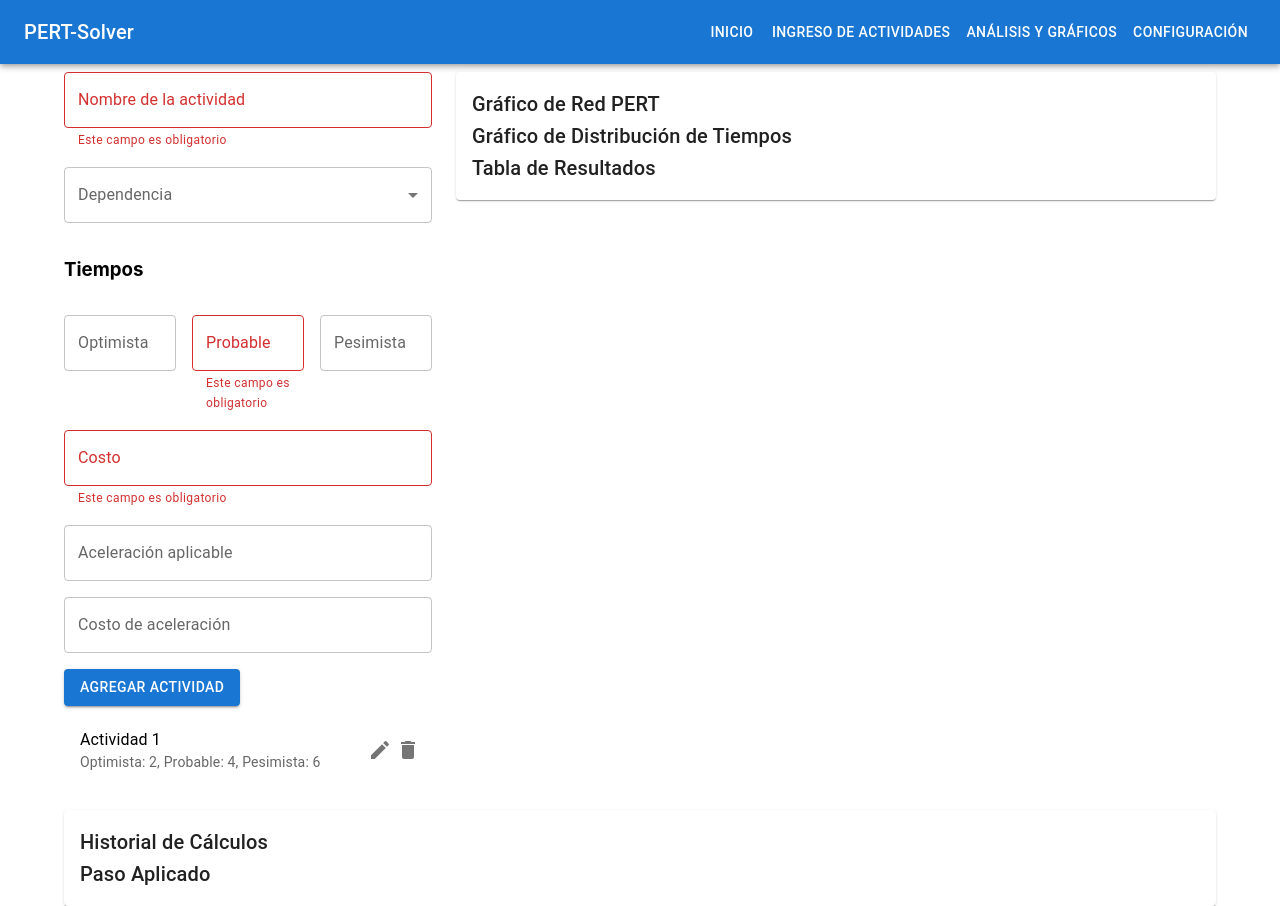
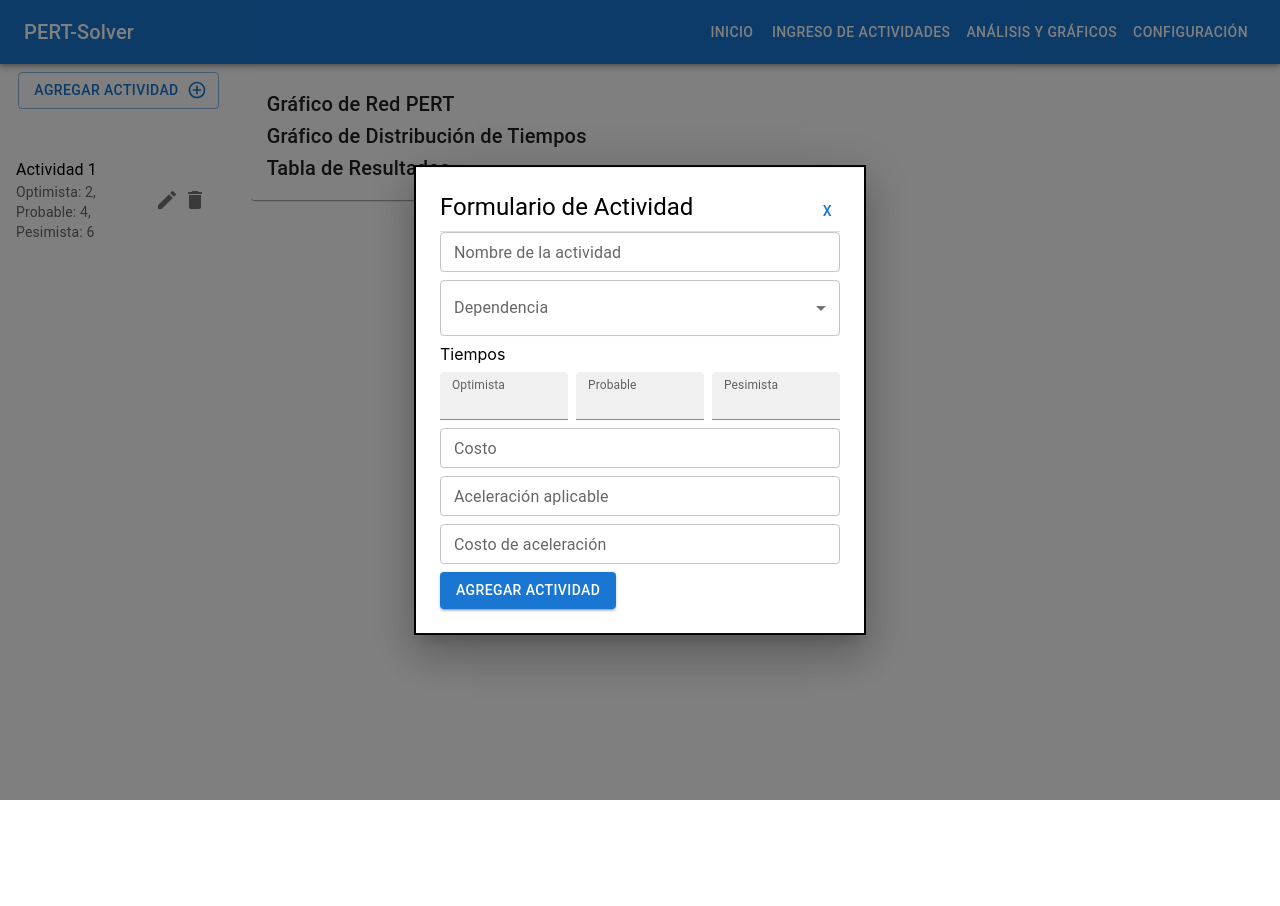
Before and after one commit to jctrejosi/PERT-Solver, a React (Vite) app in the folder Frontend/: page / in a window 1280 px wide. Both pictures are taken after a click on the button "AGREGAR ACTIVIDAD". After the commit the page ends 800 px from the top, so only its background shows below. Built offline with nearby package versions, Linux system fonts and the light colour scheme.

Commit message:
Fix form to modal

```diff
--- a/Frontend/src/App.tsx
+++ b/Frontend/src/App.tsx
@@ -1,26 +1,37 @@
 import { AppContainer } from "./styles/AppStyles";
-import { Container, Grid } from "@mui/material";
+import { Container } from "@mui/material";
+import Grid2 from "@mui/material/Grid2"; // Grid2 is the new component
 import { Navbar } from "./components/Navbar";
 import { ActivityForm } from "./components/ActivityForm";
 import { ActivityList } from "./components/ActivityList";
 import { ReportsPanel } from "./components/ReportsPanel";
-import { ProgressSection } from "./components/ProgressSection";
 
 export function App() {
   return (
     <AppContainer>
       <Navbar />
-      <Container>
-        <Grid container spacing={3}>
-          <Grid item xs={12} md={4}>
+      <Container maxWidth="xl" style={{ flex: 1, display: "flex", padding: 0 }}>
+        <Grid2 container spacing={2} style={{ height: "100%" }}>
+          <Grid2
+            sx={{
+              height: "100%",
+              overflowY: "auto",
+              pr: 2,
+              flex: 1,
+              maxWidth: "20rem",
+              display: "flex",
+              flexDirection: "column",
+            }}
+          >
             <ActivityForm />
             <ActivityList />
-          </Grid>
-          <Grid item xs={12} md={8}>
+          </Grid2>
+          <Grid2
+            sx={{ height: "calc(100% - 1rem)", overflowY: "auto", flex: 2 }}
+          >
             <ReportsPanel />
-          </Grid>
-        </Grid>
-        <ProgressSection />
+          </Grid2>
+        </Grid2>
       </Container>
     </AppContainer>
   );
--- a/Frontend/src/components/ActivityForm.tsx
+++ b/Frontend/src/components/ActivityForm.tsx
@@ -6,8 +6,13 @@ import {
   Select,
   InputLabel,
   FormControl,
+  Typography,
+  Divider,
+  Modal,
+  Box,
 } from "@mui/material";
 import Grid from "@mui/material/Grid2";
+import AddCircleOutlineIcon from "@mui/icons-material/AddCircleOutline";
 
 interface ActivityFormProps {
   activities?: string[];
@@ -35,6 +40,8 @@ export function ActivityForm({ activities = ["A", "B"] }: ActivityFormProps) {
     acceleration: false,
     accelerationCost: false,
   });
+
+  const [open, setOpen] = useState(false);
 
   const handleChange = (
     e:
@@ -98,12 +105,70 @@ export function ActivityForm({ activities = ["A", "B"] }: ActivityFormProps) {
     // Lógica para agregar la actividad
   };
 
+  const handleOpen = () => setOpen(true);
+  const handleClose = () => setOpen(false);
+
   return (
+    <div style={{ height: "4rem" }}>
+      <Box display="flex" justifyContent="flex-end">
+        <Button
+          variant="outlined"
+          color="primary"
+          onClick={handleOpen}
+          endIcon={<AddCircleOutlineIcon />}
+        >
+          Agregar Actividad
+        </Button>
+      </Box>
+      <Modal open={open} onClose={handleClose} style={{ height: "100%" }}>
+        <Box
+          sx={{
+            position: "absolute",
+            top: "50%",
+            left: "50%",
+            transform: "translate(-50%, -50%)",
+            width: 400,
+            bgcolor: "background.paper",
+            border: "2px solid #000",
+            boxShadow: 24,
+            p: 3,
+            maxHeight: "90vh",
+            overflowY: "auto",
+            "&::-webkit-scrollbar": {
+              width: "4px",
+            },
+            "&::-webkit-scrollbar-thumb": {
+              backgroundColor: "#888",
+              borderRadius: "2px",
+            },
+            "&::-webkit-scrollbar-thumb:hover": {
+              backgroundColor: "#555",
+            },
+          }}
+        >
+          <Box
+            display="flex"
+            justifyContent="space-between"
+            alignItems="center"
+          >
+            <Typography variant="h5" gutterBottom>
+              Formulario de Actividad
+            </Typography>
+            <Button
+              onClick={handleClose}
+              type="button"
+              style={{ minWidth: "auto" }}
+            >
+              X
+            </Button>
+          </Box>
+          <Divider />
           <form>
-      <Grid container spacing={2}>
+            <Grid container spacing={1}>
               <TextField
                 label="Nombre de la actividad"
                 name="name"
+                size="small"
                 value={activity.name}
                 onChange={handleChange}
                 fullWidth
@@ -111,8 +176,11 @@ export function ActivityForm({ activities = ["A", "B"] }: ActivityFormProps) {
                 helperText={errors.name ? "Este campo es obligatorio" : ""}
               />
               <FormControl fullWidth>
-          <InputLabel id="demo-simple-select-label">Dependencia</InputLabel>
+                <InputLabel id="demo-simple-select-label">
+                  Dependencia
+                </InputLabel>
                 <Select
+                  size="medium"
                   multiple
                   labelId="demo-simple-select-label"
                   id="demo-simple-select"
@@ -127,39 +195,68 @@ export function ActivityForm({ activities = ["A", "B"] }: ActivityFormProps) {
                   ))}
                 </Select>
               </FormControl>
-        <h3 style={{ width: "100%" }}>Tiempos</h3>
+              <p style={{ width: "100%", margin: 0, fontSize: "1rem" }}>
+                Tiempos
+              </p>
               <Grid container>
                 <Grid size="grow">
                   <TextField
+                    variant="filled"
+                    slotProps={{
+                      inputLabel: {
+                        shrink: true,
+                      },
+                    }}
+                    size="small"
                     label="Optimista"
                     name="optimist"
                     type="number"
                     value={activity.optimist}
                     onChange={handleChange}
                     error={errors.optimist}
-              helperText={errors.optimist ? "Este campo es obligatorio" : ""}
+                    helperText={
+                      errors.optimist ? "Este campo es obligatorio" : ""
+                    }
                   />
                 </Grid>
                 <Grid size="grow">
                   <TextField
+                    variant="filled"
+                    slotProps={{
+                      inputLabel: {
+                        shrink: true,
+                      },
+                    }}
+                    size="small"
                     label="Probable"
                     type="number"
                     name="probable"
                     value={activity.probable}
                     onChange={handleChange}
                     error={errors.probable}
-              helperText={errors.probable ? "Este campo es obligatorio" : ""}
+                    helperText={
+                      errors.probable ? "Este campo es obligatorio" : ""
+                    }
                   />
                 </Grid>
                 <Grid size="grow">
                   <TextField
+                    variant="filled"
+                    slotProps={{
+                      inputLabel: {
+                        shrink: true,
+                      },
+                    }}
+                    size="small"
                     label="Pesimista"
                     type="number"
                     name="pessimist"
                     value={activity.pessimist}
                     onChange={handleChange}
                     error={errors.pessimist}
-              helperText={errors.pessimist ? "Este campo es obligatorio" : ""}
+                    helperText={
+                      errors.pessimist ? "Este campo es obligatorio" : ""
+                    }
                   />
                 </Grid>
               </Grid>
@@ -168,6 +265,7 @@ export function ActivityForm({ activities = ["A", "B"] }: ActivityFormProps) {
                   label="Costo"
                   type="number"
                   name="cost"
+                  size="small"
                   value={activity.cost}
                   onChange={handleChange}
                   fullWidth
@@ -180,11 +278,14 @@ export function ActivityForm({ activities = ["A", "B"] }: ActivityFormProps) {
                   label="Aceleración aplicable"
                   type="number"
                   name="acceleration"
+                  size="small"
                   value={activity.acceleration}
                   onChange={handleChange}
                   fullWidth
                   error={errors.acceleration}
-            helperText={errors.acceleration ? "Este campo es obligatorio" : ""}
+                  helperText={
+                    errors.acceleration ? "Este campo es obligatorio" : ""
+                  }
                 />
               </Grid>
               <Grid width="100%">
@@ -192,6 +293,7 @@ export function ActivityForm({ activities = ["A", "B"] }: ActivityFormProps) {
                   label="Costo de aceleración"
                   type="number"
                   name="accelerationCost"
+                  size="small"
                   value={activity.accelerationCost}
                   onChange={handleChange}
                   fullWidth
@@ -202,11 +304,18 @@ export function ActivityForm({ activities = ["A", "B"] }: ActivityFormProps) {
                 />
               </Grid>
               <Grid width="100%">
-          <Button variant="contained" color="primary" onClick={handleSubmit}>
+                <Button
+                  variant="contained"
+                  color="primary"
+                  onClick={handleSubmit}
+                >
                   Agregar Actividad
                 </Button>
               </Grid>
             </Grid>
           </form>
+        </Box>
+      </Modal>
+    </div>
   );
 }
--- a/Frontend/src/components/ActivityList.tsx
+++ b/Frontend/src/components/ActivityList.tsx
@@ -8,7 +8,7 @@ export function ActivityList() {
   ];
 
   return (
-    <List>
+    <List style={{ flex: 2, height: "100%", overflowY: "auto" }}>
       {activities.map((activity, index) => (
         <ListItem key={index}>
           <ListItemText
--- a/Frontend/src/styles/AppStyles.ts
+++ b/Frontend/src/styles/AppStyles.ts
@@ -3,9 +3,10 @@ import styled from "@emotion/styled";
 export const AppContainer = styled.div`
   padding: 0;
   margin: 0;
-  height: 100vh;
-  width: 100vw;
+  width: 100%;
+  height: 100%;
   display: flex;
   gap: 0.5rem;
   flex-direction: column;
+  overflow: hidden;
 `;
--- a/Frontend/src/styles/globalStyles.css
+++ b/Frontend/src/styles/globalStyles.css
@@ -1,8 +1,20 @@
 body {
   margin: 0;
   padding: 0;
+  display: flex;
   font-family: -apple-system, BlinkMacSystemFont, 'Segoe UI', Roboto, 'Helvetica Neue', Arial, 'Noto Sans', sans-serif;
   -webkit-font-smoothing: antialiased;
   -moz-osx-font-smoothing: grayscale;
   background-color: var(--bg-body);
+  height: 100vh;
+  width: 100vw;
+  overflow: hidden;
 }
+
+#root {
+  display: flex;
+  flex-direction: column;
+  height: 100vh;
+  width: 100vw;
+  overflow: auto;
+}
```
Lines whose indentation alone changed are shown as unchanged.
